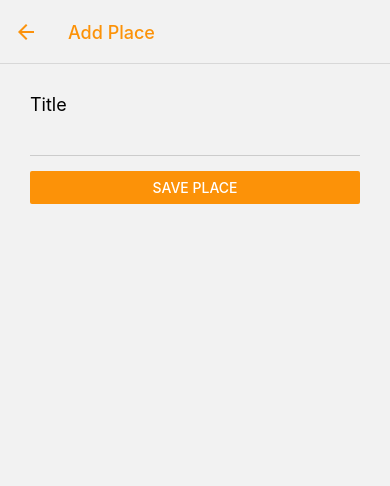
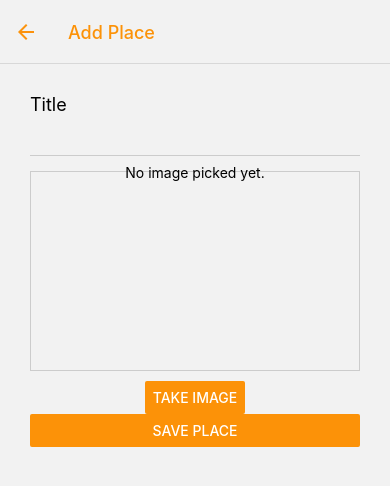
Before and after one commit to samudraarq/rn-places, a React Native app: screen /NewPlace in a window 390 px wide. Shown: the top 486 px of the page. Built offline with nearby package versions, Linux system fonts and the light colour scheme.

Commit message:
install image picker

```diff
--- a/app.json
+++ b/app.json
@@ -27,6 +27,9 @@
     },
     "web": {
       "favicon": "./assets/favicon.png"
-    }
+    },
+    "plugins": [
+      "expo-image-picker"
+    ]
   }
 }
--- /dev/null
+++ b/components/ImageSelector.js
@@ -0,0 +1,54 @@
+import React from "react";
+import { StyleSheet, Text, View, Button, Image, Alert } from "react-native";
+import * as ImagePicker from "expo-image-picker";
+import Colors from "../constants/Colors";
+
+const ImageSelector = () => {
+  const takeImageHandler = async () => {
+    const status = await ImagePicker.requestCameraPermissionsAsync();
+    if (!status.granted) {
+      Alert.alert(
+        "Insufficient permissions!",
+        "You need to grant camera permissions",
+        [{ text: "Okay" }]
+      );
+      return;
+    }
+    ImagePicker.launchCameraAsync();
+  };
+
+  return (
+    <View style={styles.imageSelector}>
+      <View style={styles.imagePreview}>
+        <Text>No image picked yet.</Text>
+        <Image style={styles.image} />
+      </View>
+      <Button
+        title="Take Image"
+        color={Colors.primary}
+        onPress={takeImageHandler}
+      />
+    </View>
+  );
+};
+
+export default ImageSelector;
+
+const styles = StyleSheet.create({
+  imageSelector: {
+    alignItems: "center",
+  },
+  imagePreview: {
+    width: "100%",
+    height: 200,
+    marginBottom: 10,
+    justifyContent: "center",
+    alignItems: "center",
+    borderColor: "#ccc",
+    borderWidth: 1,
+  },
+  image: {
+    width: "100%",
+    height: "100%",
+  },
+});
--- a/package.json
+++ b/package.json
@@ -22,7 +22,8 @@
     "react-navigation-header-buttons": "^9.0.1",
     "react-redux": "^7.2.6",
     "redux": "^4.1.2",
-    "redux-thunk": "^2.4.1"
+    "redux-thunk": "^2.4.1",
+    "expo-image-picker": "~12.0.1"
   },
   "devDependencies": {
     "@babel/core": "^7.12.9"
--- a/screens/NewPlaceScreen.js
+++ b/screens/NewPlaceScreen.js
@@ -8,6 +8,7 @@
   TextInput,
 } from "react-native";
 import { useDispatch } from "react-redux";
+import ImageSelector from "../components/ImageSelector";
 
 import Colors from "../constants/Colors";
 import * as placesActions from "../store/places-actions";
@@ -35,6 +36,7 @@
           onChangeText={titleChangeHandler}
           value={titleValue}
         />
+        <ImageSelector />
         <Button
           title="Save Place"
           color={Colors.primary}
```
Also changed, not shown: 1 other file (tests, documents, lock files or other folders).
